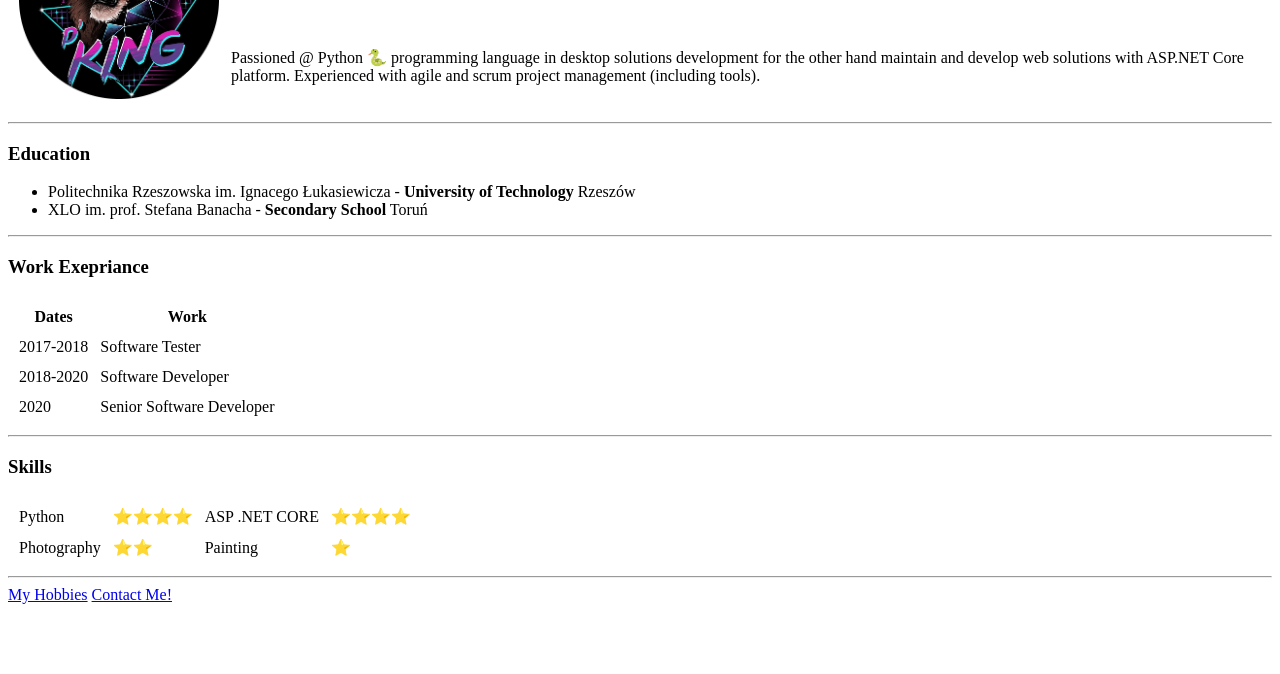
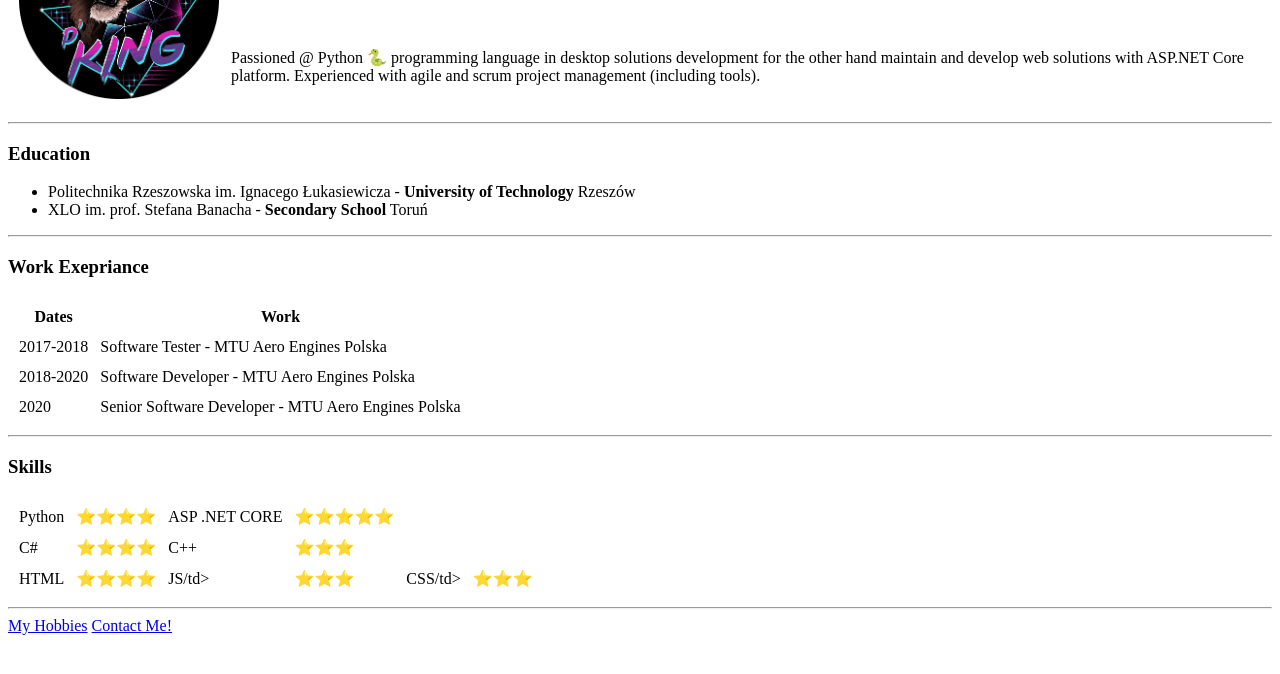
Before and after one commit to mil-mik/cv, a plain HTML site: page index.html in a window 1280 px wide. Shown: the part 120-794 px from the top of the page. Drawn offline with Linux system fonts and the light colour scheme.

Commit message:
update vol. 2index.html

```diff
--- a/index.html
+++ b/index.html
@@ -40,15 +40,15 @@
     <tbody>
       <tr>
         <td>2017-2018</td>
-        <td>Software Tester</td>
+        <td>Software Tester - MTU Aero Engines Polska</td>
       </tr>
       <tr>
         <td>2018-2020</td>
-        <td>Software Developer</td>
+        <td>Software Developer - MTU Aero Engines Polska</td>
       </tr>
       <tr>
         <td>2020 </td>
-        <td>Senior Software Developer</td>
+        <td>Senior Software Developer - MTU Aero Engines Polska</td>
       </tr>
     </tbody>
     <tfoot>
@@ -63,13 +63,21 @@
     <td>Python</td>
     <td>⭐⭐⭐⭐</td>
     <td>ASP .NET CORE</td>
-    <td>⭐⭐⭐⭐</td>
+    <td>⭐⭐⭐⭐⭐</td>
   </tr>
   <tr>
-    <td>Photography</td>
-    <td>⭐⭐</td>
-    <td>Painting</td>
-    <td>⭐</td>
+    <td>C#</td>
+    <td>⭐⭐⭐⭐</td>
+    <td>C++</td>
+    <td>⭐⭐⭐</td>
+  </tr>
+  <tr>
+    <td>HTML</td>
+    <td>⭐⭐⭐⭐</td>
+    <td>JS/td>
+    <td>⭐⭐⭐</td>
+    <td>CSS/td>
+    <td>⭐⭐⭐</td>
   </tr>
 </table>
 
```
